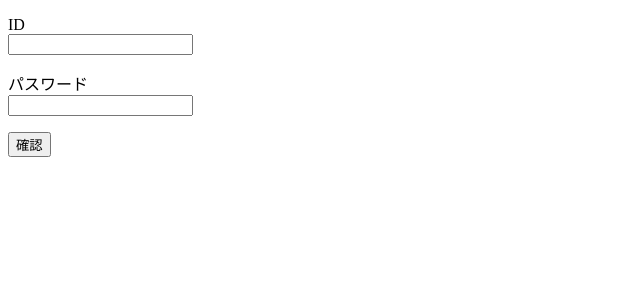
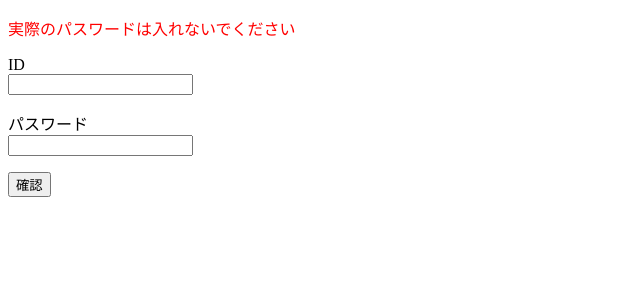
Before and after one commit to tsukuha/vue-sample-tskaigi, a Nuxt app: page /vue-sample-tskaigi in a window 1280 px wide. Shown: the top 300 px of the page, without its empty margins (0-640 px from the left). Built offline with nearby package versions, Linux system fonts and the light colour scheme.

Commit message:
fixed github pages

```diff
--- a/pages/vue-sample-tskaigi/index.vue
+++ b/pages/vue-sample-tskaigi/index.vue
@@ -25,6 +25,7 @@ const confirm = async () => {
 
 <template>
   <div>
+    <p class="alert">実際のパスワードは入れないでください</p>
     <p>
       ID
       <input
@@ -56,4 +57,6 @@ input
   display: block
 .button-wrapper
   display: flex
+.alert
+  color: red
 </style>
```
